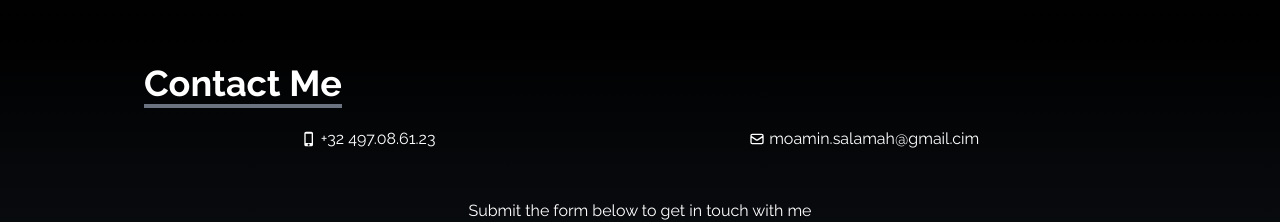
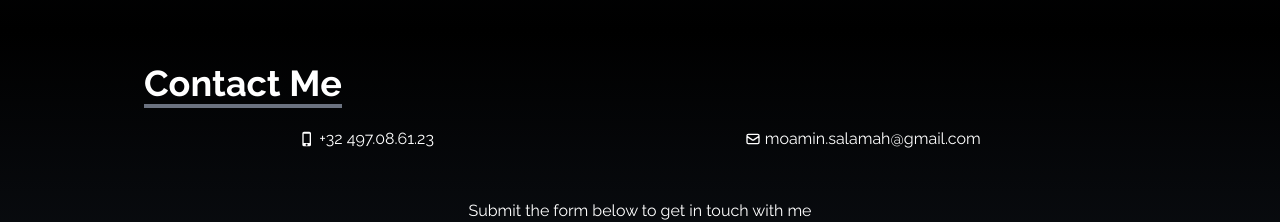
Before and after one commit to Moamin-AbuEwaida/portfolio-react, a React (Create React App) app: page / in a window 1280 px wide. Shown: the part 3140-3362 px from the top of the page. Built offline with nearby package versions, Linux system fonts and the light colour scheme.

Commit message:
edit the typo

```diff
--- a/src/components/Contact.jsx
+++ b/src/components/Contact.jsx
@@ -23,7 +23,7 @@ const Contact = () => {
               <span className="mr-1">
                 <HiOutlineMail />
               </span>
-              moamin.salamah@gmail.cim
+              moamin.salamah@gmail.com
             </div>
           </div>
 
```
